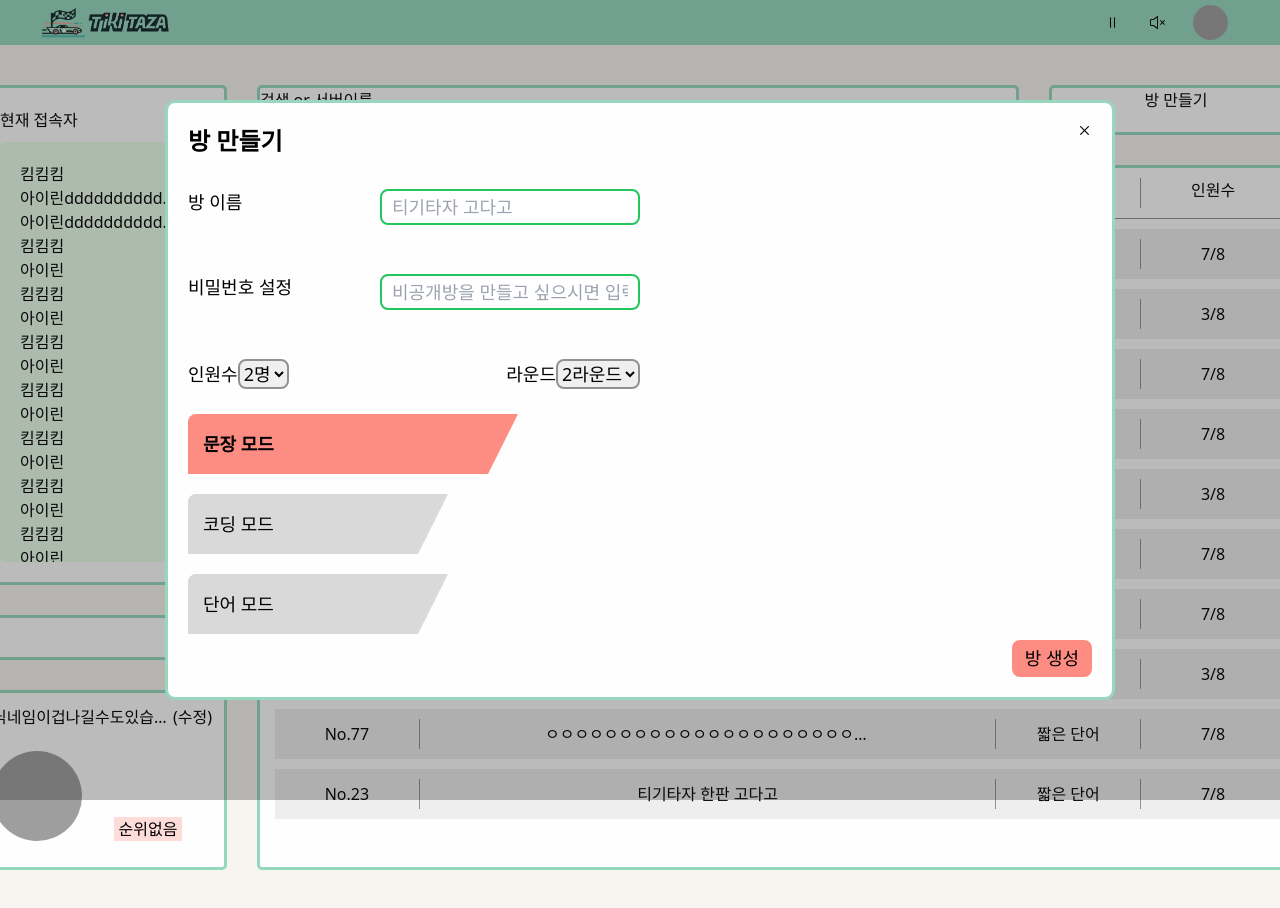
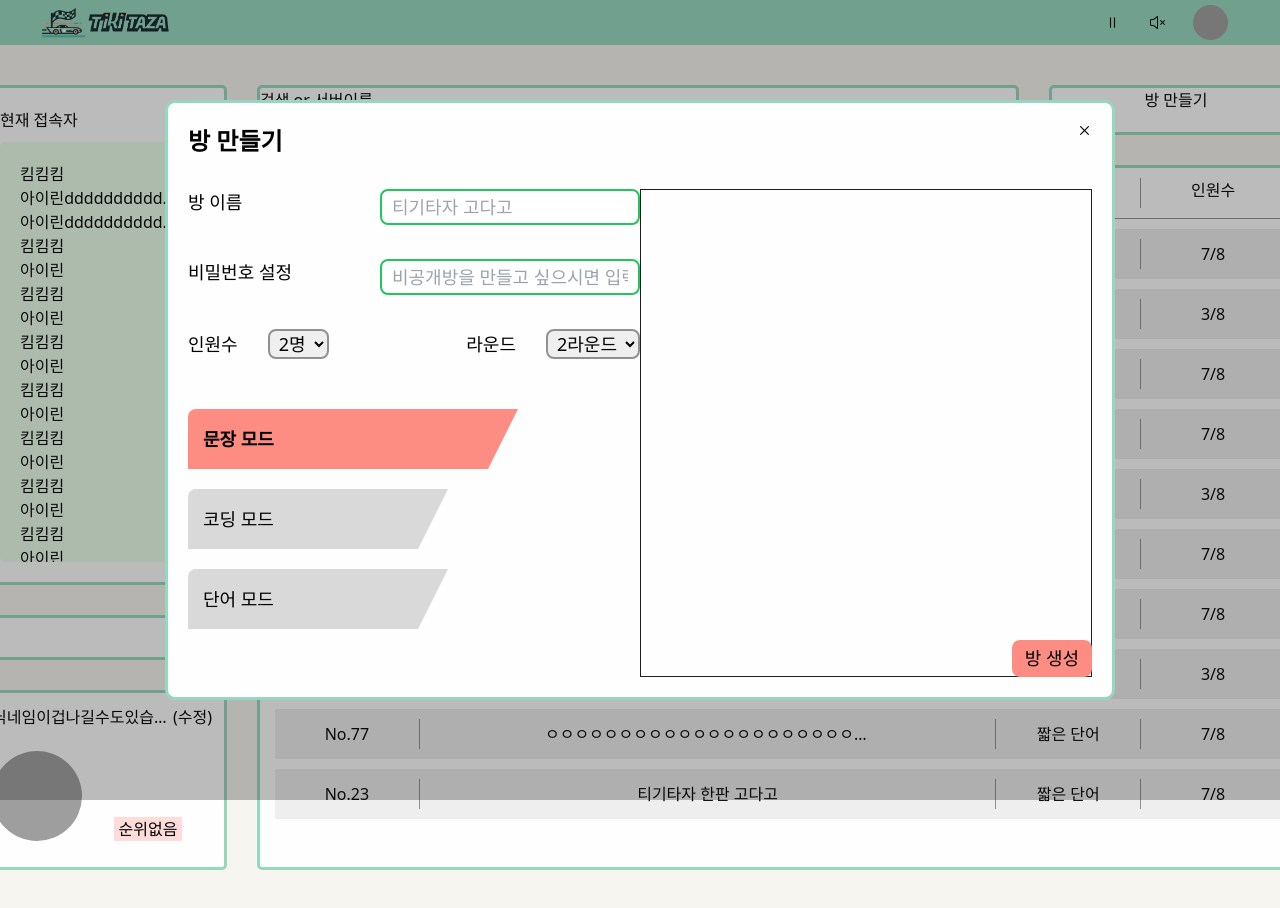
Before and after one commit to Team-E2I4/Team-E2I4-TiKiTaza-FE, a React (Vite) app: page /main in a window 1280 px wide. Both pictures are taken after a click on the button "방 만들기". Shown: the top 908 px of the page. Built offline with nearby package versions, Linux system fonts and the light colour scheme; grey boxes are pictures that could not be loaded.

Commit message:
[🎨style]: 스타일 수정

```diff
--- a/src/pages/MainPage/CreateRoom/CreateRoomForm.tsx
+++ b/src/pages/MainPage/CreateRoom/CreateRoomForm.tsx
@@ -14,7 +14,7 @@ const CreateRoomForm = ({ setIsOpen }: CreateRoomFormProps) => {
   const {
     register,
     handleSubmit,
-    formState: { errors },
+    formState: { errors, isValid },
   } = useForm<I_CreateRoomInputName>({
     mode: 'onChange',
   });
@@ -29,7 +29,8 @@ const CreateRoomForm = ({ setIsOpen }: CreateRoomFormProps) => {
     <div className='flex flex-1 w-full text-[1.8rem] pt-[3rem]'>
       <Form.Root
         onSubmit={handleSubmit(onCreateRoom)}
-        className='flex flex-col w-1/2 gap-[2.5rem]'>
+        className='flex flex-col w-1/2 gap-[1rem]'>
+        {/* 방이름, 비밀번호 설정 */}
         {inputList.map(
           ({ name, type, label, placeholder, required, validate }) => (
             <Form.Field
@@ -58,6 +59,7 @@ const CreateRoomForm = ({ setIsOpen }: CreateRoomFormProps) => {
             </Form.Field>
           )
         )}
+        {/* 인원수, 라운드 설정 */}
         <div className='flex justify-between'>
           {selectList.map(({ name, optionValues }) => (
             <Form.Field
@@ -65,7 +67,7 @@ const CreateRoomForm = ({ setIsOpen }: CreateRoomFormProps) => {
               name={name}>
               <Form.Label>{name}</Form.Label>
               <Form.Control asChild>
-                <select className='border-[0.2rem] border-gray-200 rounded-[0.8rem]'>
+                <select className='border-[0.2rem] border-gray-200 rounded-[0.8rem] px-[0.5rem] ml-[3rem]'>
                   {optionValues.map(({ value, text }) => (
                     <option
                       key={text}
@@ -78,7 +80,8 @@ const CreateRoomForm = ({ setIsOpen }: CreateRoomFormProps) => {
             </Form.Field>
           ))}
         </div>
-        <article className='flex flex-col gap-[2rem]'>
+        {/* 모드 설정 버튼 */}
+        <article className='flex flex-col gap-[2rem] pt-[4rem]'>
           {modeList.map(({ value, mode }) => (
             <button
               type='button'
@@ -106,12 +109,13 @@ const CreateRoomForm = ({ setIsOpen }: CreateRoomFormProps) => {
         <Form.Submit asChild>
           <button
             type='submit'
-            className='w-[8rem] p-[0.5rem] rounded-[0.8rem] absolute bottom-[2rem] right-[2rem] bg-coral-100'>
+            className='w-[8rem] p-[0.5rem] rounded-[0.8rem] absolute bottom-[2rem] right-[2rem] bg-coral-100 disabled:cursor-not-allowed disabled:opacity-50 transition-all'
+            disabled={!isValid}>
             방 생성
           </button>
         </Form.Submit>
       </Form.Root>
-      <section className='w-1/2'></section>
+      <section className='w-1/2 border-black border-[0.1rem]'></section>
     </div>
   );
 };
```
